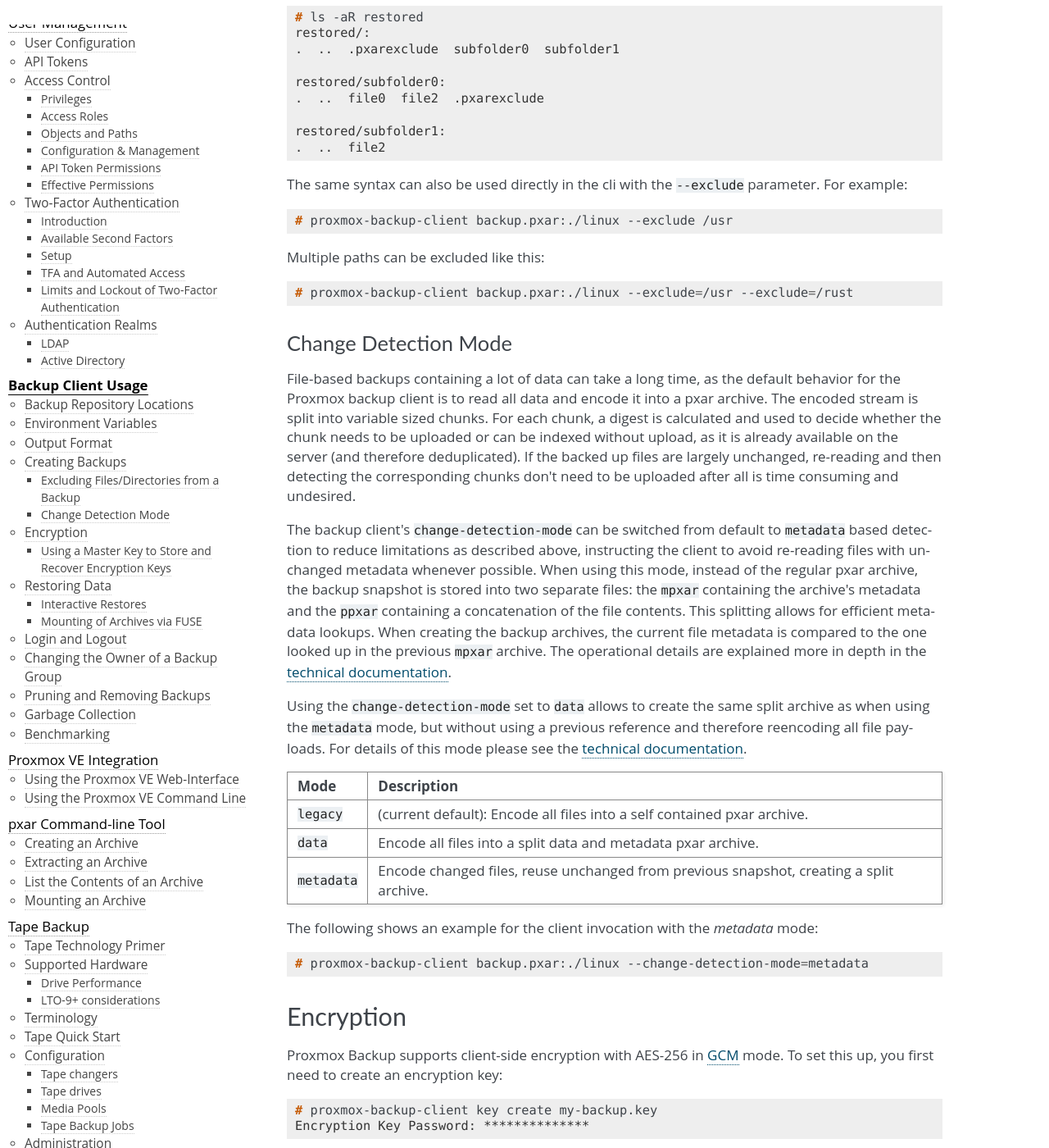
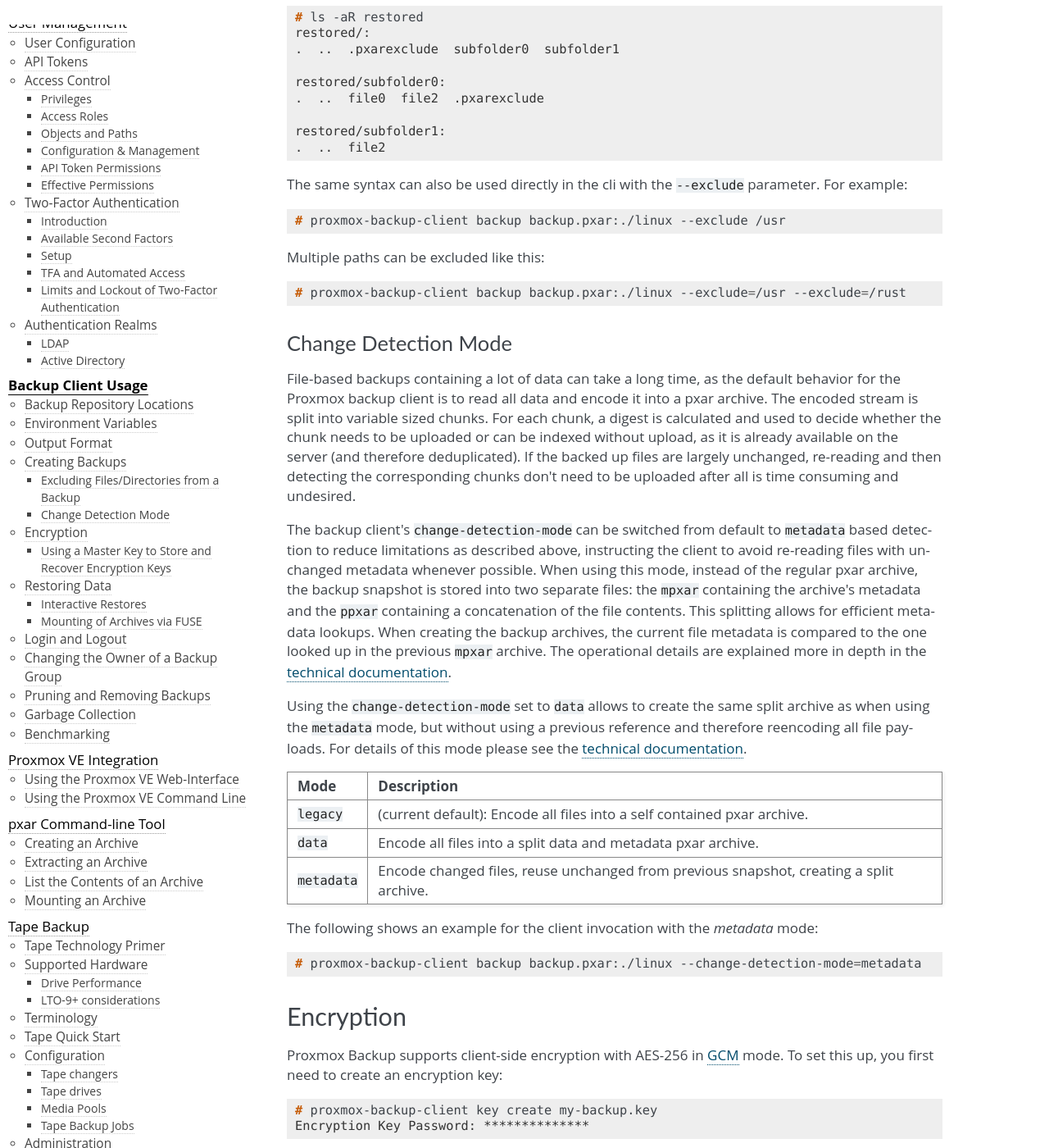
Before and after one commit to rikka-chunibyo/PBS-X, a Sphinx documentation site: the page built from docs/backup-client.rst, in a window 1280 px wide and 1400 px high, scrolled down 5547 px. Shown: the whole window at 82% size. Built offline with Sphinx 7.4.7, drawn with Linux system fonts in a browser that asks for light colours.

Commit message:
client: fix example commands for client usage
The example commands in the Change Detection Mode / File Exclusion
section are missing the command in the client invocation. Add the
backup command to the examples, so they are actually valid.

Signed-off-by: Stefan Hanreich <s.hanreich@proxmox.com>

```diff
--- a/docs/backup-client.rst
+++ b/docs/backup-client.rst
@@ -272,13 +272,13 @@ parameter. For example:
 
 .. code-block:: console
 
-    # proxmox-backup-client backup.pxar:./linux --exclude /usr
+    # proxmox-backup-client backup backup.pxar:./linux --exclude /usr
 
 Multiple paths can be excluded like this:
 
 .. code-block:: console
 
-    # proxmox-backup-client backup.pxar:./linux --exclude=/usr --exclude=/rust
+    # proxmox-backup-client backup backup.pxar:./linux --exclude=/usr --exclude=/rust
 
 .. _client_change_detection_mode:
 
@@ -329,7 +329,7 @@ mode:
 
 .. code-block:: console
 
-    # proxmox-backup-client backup.pxar:./linux --change-detection-mode=metadata
+    # proxmox-backup-client backup backup.pxar:./linux --change-detection-mode=metadata
 
 .. _client_encryption:
 
```
